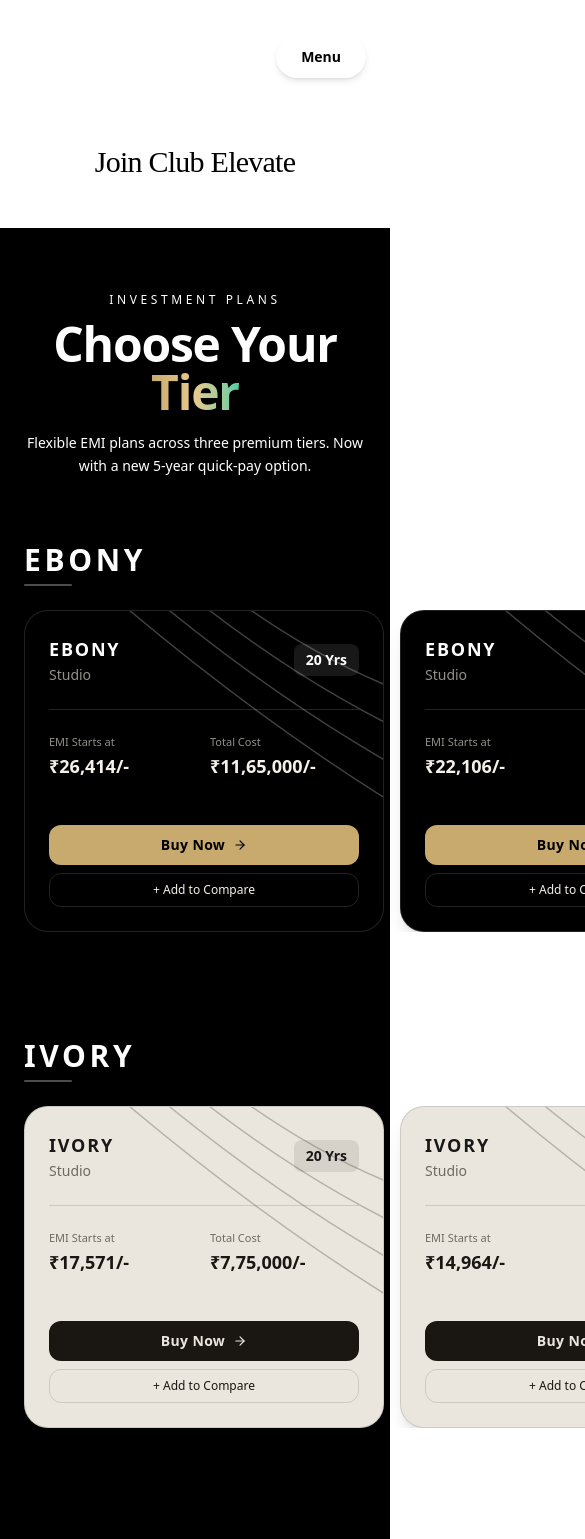
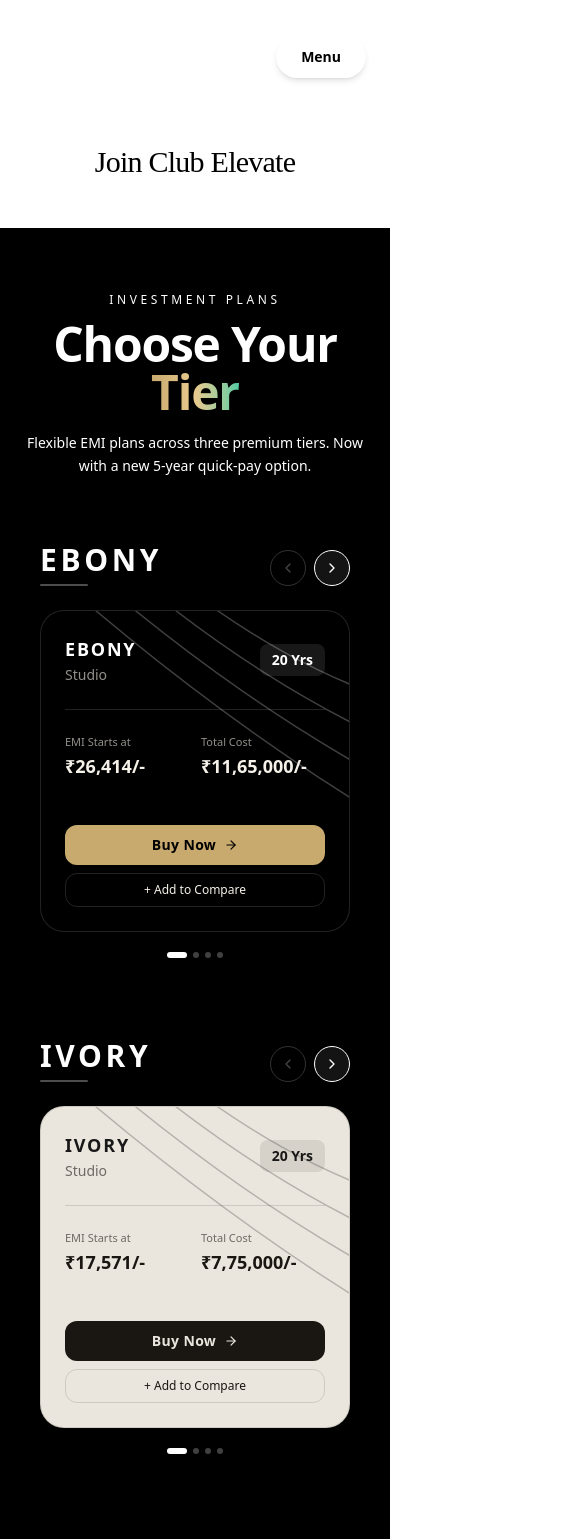
Before and after one commit to akashnegi62/rosewood, a Next.js app: page /join in a window 390 px wide. Shown: the top 1539 px of the page, 585 px wide, since content can reach past the window. Built offline with nearby package versions, Linux system fonts and the light colour scheme; a web font is replaced by a local one.

Commit message:
Join Sec Change

```diff
--- a/components/Join/Joinsec.tsx
+++ b/components/Join/Joinsec.tsx
@@ -1,6 +1,6 @@
 "use client";
 
-import { useState, useRef } from "react";
+import { useState, useRef, useEffect } from "react";
 import {
   motion,
   AnimatePresence,
@@ -141,7 +141,7 @@ function PlanCard({
         delay: index * 0.07,
         ease: [0.22, 1, 0.36, 1],
       }}
-      className="relative shrink-0 w-90 min-h-80 rounded-3xl border overflow-hidden transition-all duration-150 ease-out shadow-lg select-none"
+      className="relative shrink-0 w-full sm:w-90 min-h-80 rounded-3xl border overflow-hidden transition-all duration-150 ease-out shadow-lg select-none"
       style={{
         transform,
         background: tier.cardbg,
@@ -265,13 +265,35 @@ function PlanCard({
 
 function TierSection({ tier }: { tier: Tier }) {
   const [offset, setOffset] = useState(0);
-  const maxOffset = tier.plans.length - 3;
+  const [cardsToShow, setCardsToShow] = useState(3);
   const ref = useRef(null);
   const inView = useInView(ref, { once: true, margin: "-80px" });
 
+  useEffect(() => {
+    const handleResize = () => {
+      if (window.innerWidth < 640) {
+        setCardsToShow(1);
+      } else if (window.innerWidth < 1024) {
+        setCardsToShow(2);
+      } else {
+        setCardsToShow(3);
+      }
+    };
+    handleResize();
+    window.addEventListener("resize", handleResize);
+    return () => window.removeEventListener("resize", handleResize);
+  }, []);
+
+  const maxOffset = Math.max(0, tier.plans.length - cardsToShow);
+
+  useEffect(() => {
+    // eslint-disable-next-line react-hooks/set-state-in-effect
+    setOffset((o) => Math.min(o, maxOffset));
+  }, [cardsToShow, maxOffset]);
+
   const prev = () => setOffset((o) => Math.max(0, o - 1));
   const next = () => setOffset((o) => Math.min(maxOffset, o + 1));
-  const visible = tier.plans.slice(offset, offset + 3);
+  const visible = tier.plans.slice(offset, offset + cardsToShow);
 
   return (
     <motion.section
@@ -279,7 +301,7 @@ function TierSection({ tier }: { tier: Tier }) {
       initial={{ opacity: 0, y: 40 }}
       animate={inView ? { opacity: 1, y: 0 } : {}}
       transition={{ duration: 0.6, ease: [0.22, 1, 0.36, 1] }}
-      className="mb-20 w-fit mx-auto"
+      className="mb-20 w-full max-w-6xl mx-auto px-4 md:px-0"
     >
       {/* Section header */}
       <div className="flex items-end justify-between mb-6 w-full">
@@ -327,7 +349,7 @@ function TierSection({ tier }: { tier: Tier }) {
         <AnimatePresence mode="popLayout">
           <motion.div
             key={offset}
-            className="flex gap-4 w-fit"
+            className="flex gap-4 w-full md:w-fit justify-center md:justify-start"
             initial={{ opacity: 0 }}
             animate={{ opacity: 1 }}
             exit={{ opacity: 0 }}
```
